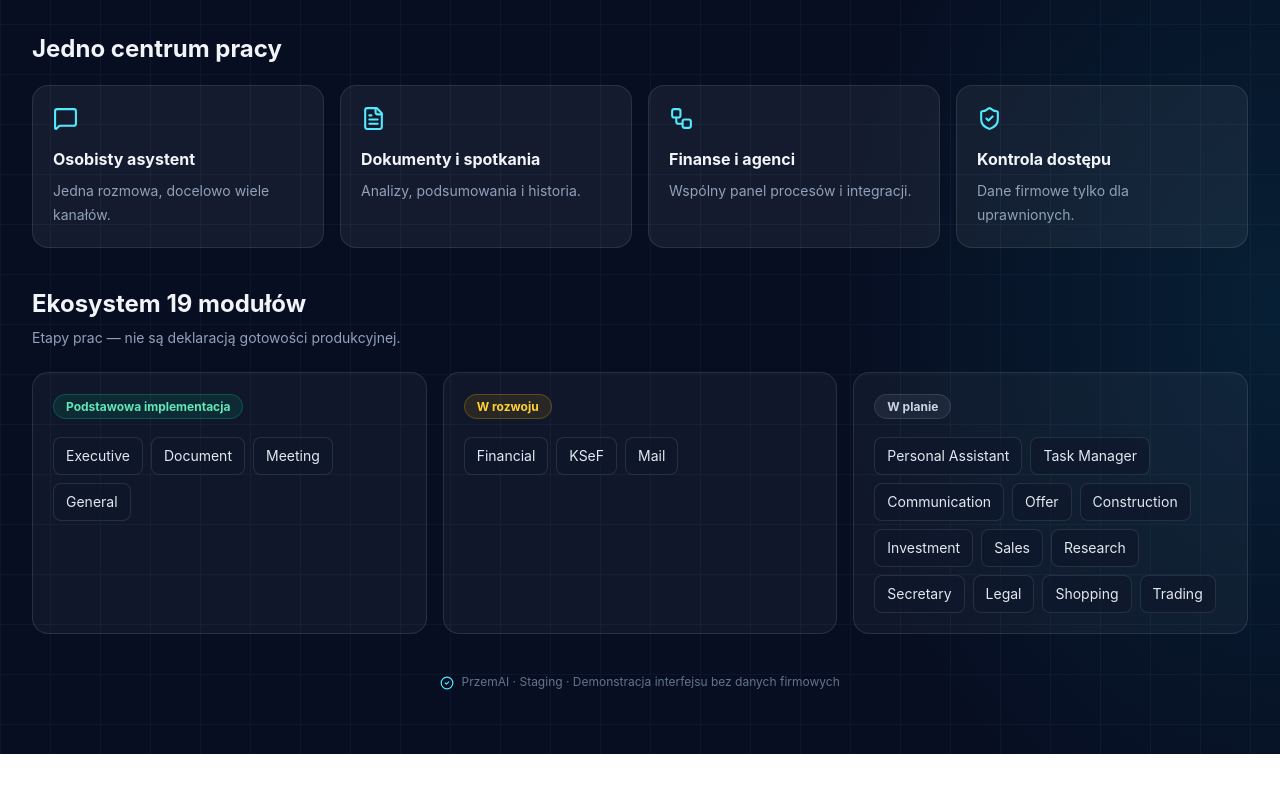
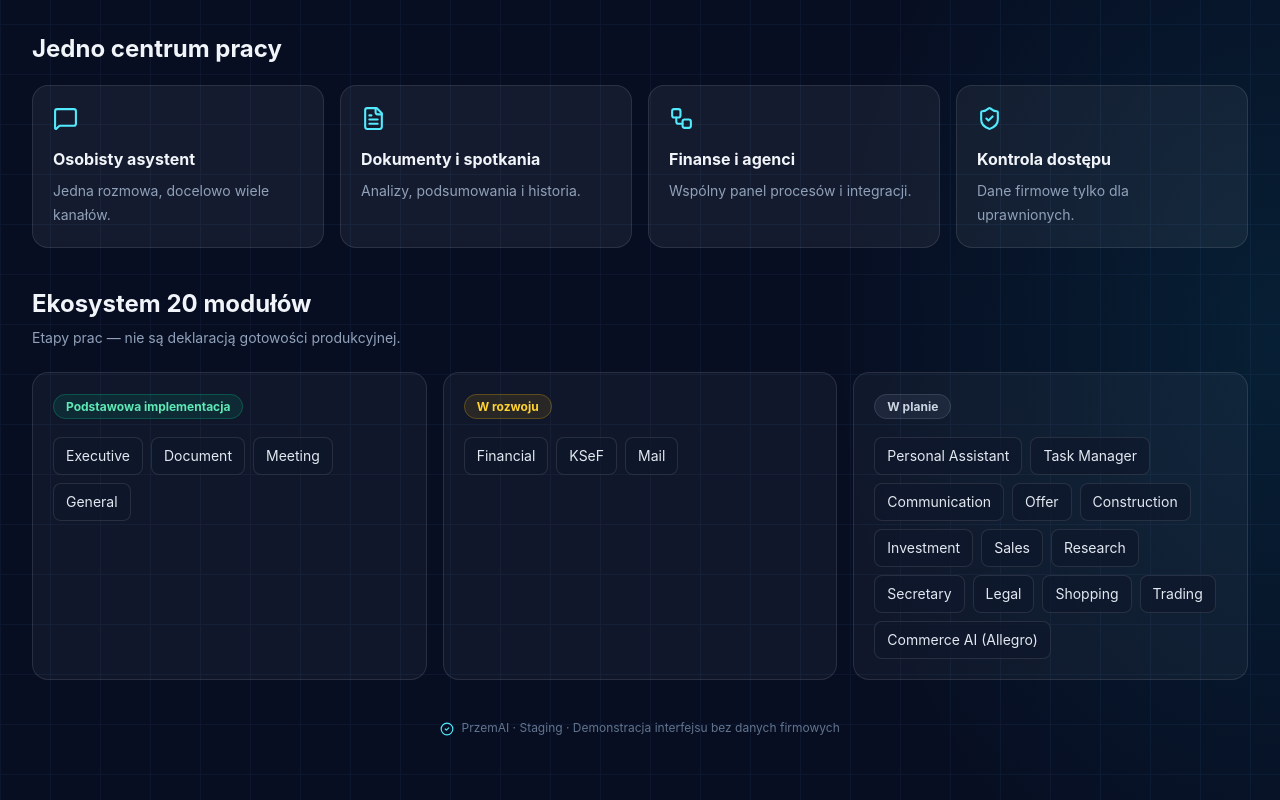
Before and after one commit to szmit5-lgtm/PrzemAI, a Next.js app in the folder frontend/: page /preview in a window 1280 px wide. Shown: the part 726-1526 px from the top of the page. Before the commit the page ends 1480 px from the top, so only its background shows below. Built offline with nearby package versions, Linux system fonts and the light colour scheme; no server answers.

Commit message:
fix(ui): show Commerce AI in public preview with derived agent count

```diff
--- a/frontend/src/app/preview/page.js
+++ b/frontend/src/app/preview/page.js
@@ -7,7 +7,7 @@ import { ArrowRight, Bot, CheckCircle2, FileText, LockKeyhole, MessageSquare, Sh
 const groups = [
   { title: "Podstawowa implementacja", color: "emerald", names: ["Executive", "Document", "Meeting", "General"] },
   { title: "W rozwoju", color: "amber", names: ["Financial", "KSeF", "Mail"] },
-  { title: "W planie", color: "slate", names: ["Personal Assistant", "Task Manager", "Communication", "Offer", "Construction", "Investment", "Sales", "Research", "Secretary", "Legal", "Shopping", "Trading"] }
+  { title: "W planie", color: "slate", names: ["Personal Assistant", "Task Manager", "Communication", "Offer", "Construction", "Investment", "Sales", "Research", "Secretary", "Legal", "Shopping", "Trading", "Commerce AI (Allegro)"] }
 ];
 const colors = {
   emerald: "border-emerald-400/25 bg-emerald-400/10 text-emerald-300",
@@ -44,7 +44,7 @@ export default function PreviewPage() {
           </div>
         </section>
         <section className="mt-10">
-          <h2 className="text-2xl font-bold">Ekosystem 19 modułów</h2>
+          <h2 className="text-2xl font-bold">Ekosystem {groups.reduce((total, group) => total + group.names.length, 0)} modułów</h2>
           <p className="mt-2 text-sm text-slate-400">Etapy prac — nie są deklaracją gotowości produkcyjnej.</p>
           <div className="mt-6 grid gap-4 lg:grid-cols-3">{groups.map(group=><div key={group.title} className="rounded-2xl border border-white/10 bg-white/[.04] p-5"><span className={`rounded-full border px-3 py-1 text-xs font-bold ${colors[group.color]}`}>{group.title}</span><div className="mt-5 flex flex-wrap gap-2">{group.names.map(name=><span key={name} className="rounded-lg border border-white/10 bg-slate-900/70 px-3 py-2 text-sm text-slate-200">{name}</span>)}</div></div>)}</div>
         </section>
```
